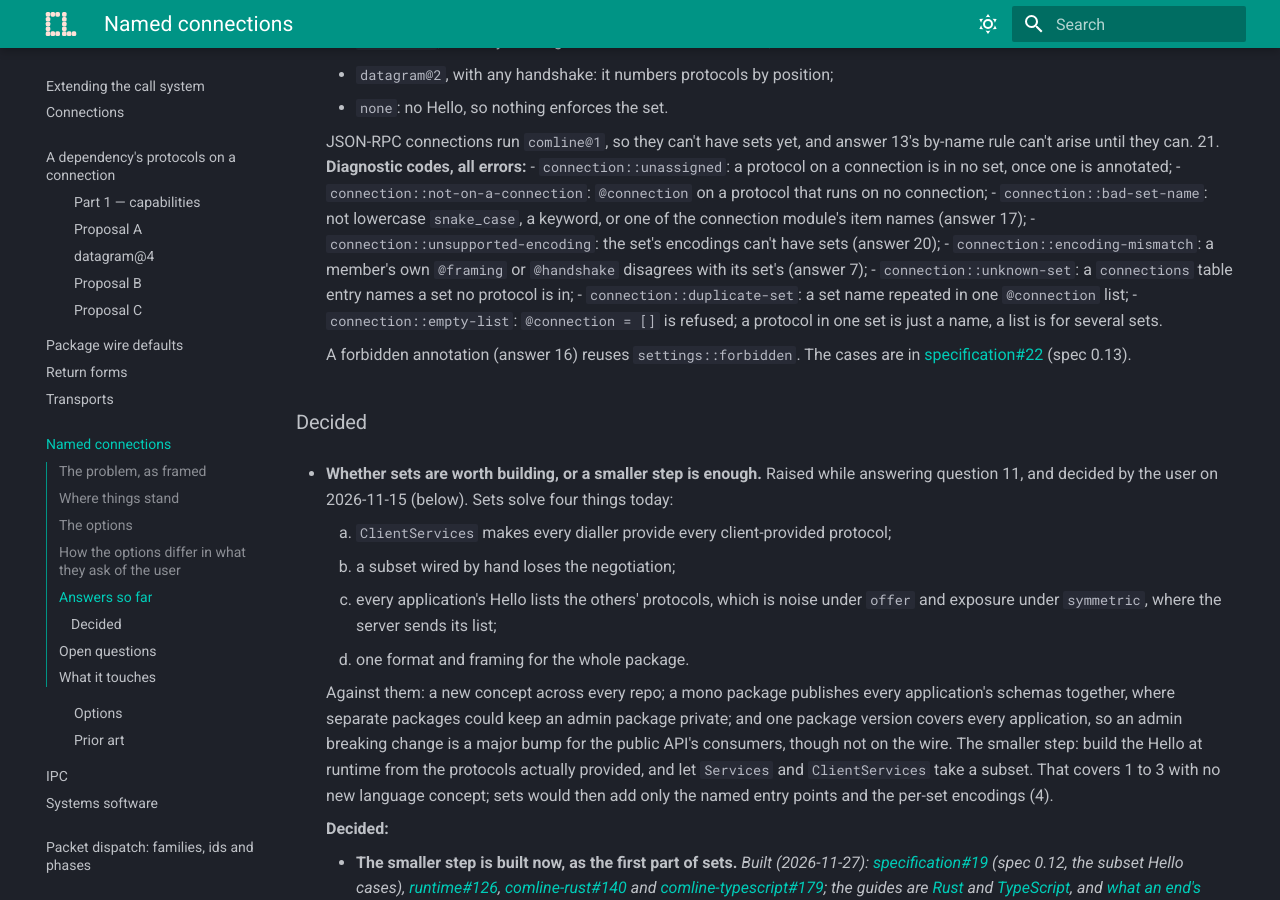
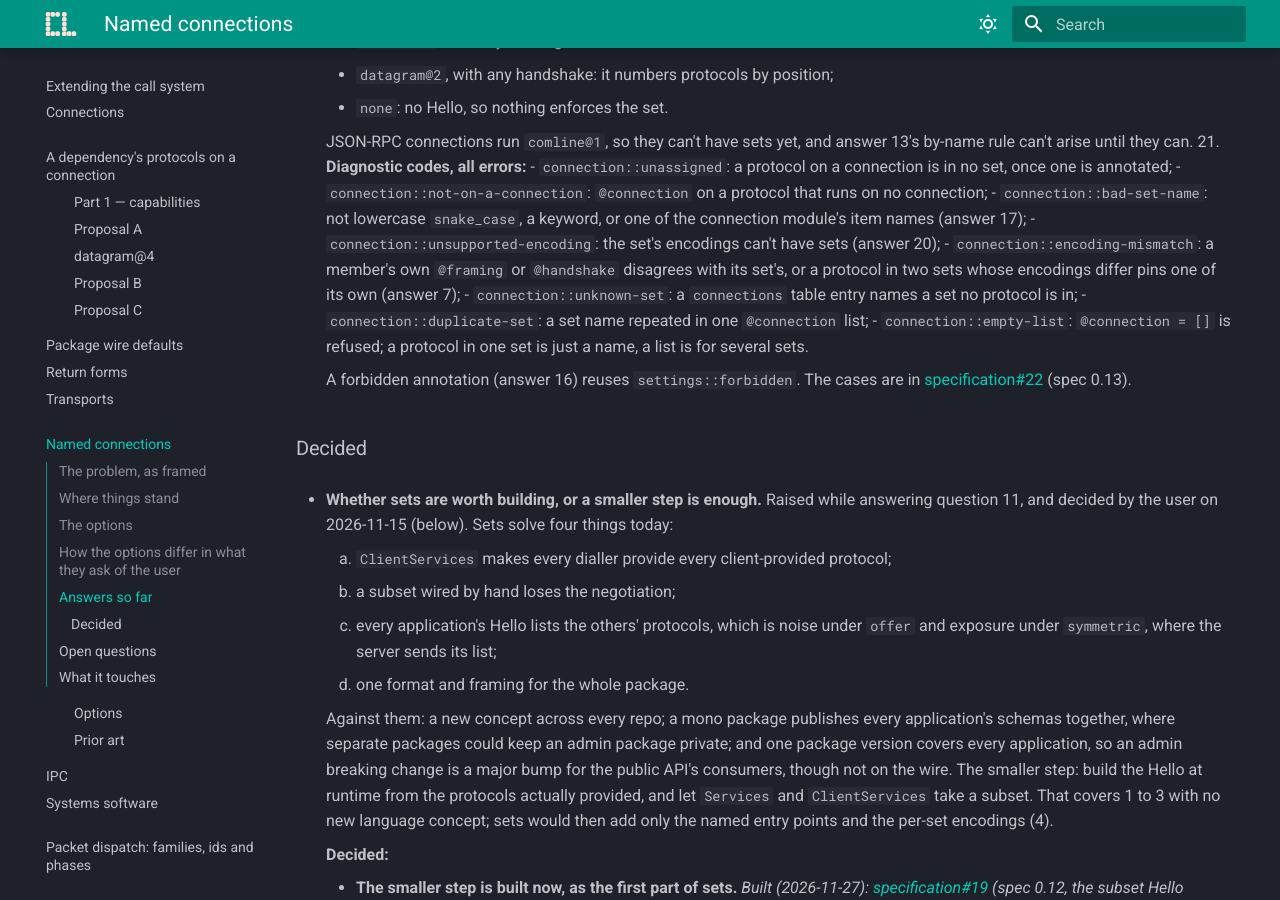
Before and after one commit to ComlineProject/docs, an MkDocs documentation site: the page built from docs/docs/proposals/named-connections/index.md, in a window 1280 px wide and 900 px high, scrolled down 5397 px. Built offline with MkDocs 1.6.1 and Material for MkDocs 9.7.7, drawn with Linux system fonts in a browser that asks for light colours; the version menu is left out.

Commit message:
encoding-mismatch also covers a protocol in two sets pinning its own

```diff
--- a/docs/docs/proposals/named-connections/index.md
+++ b/docs/docs/proposals/named-connections/index.md
@@ -264,7 +264,8 @@ Given on 2026-11-27, when sets were taken up:
       connection module's item names (answer 17);
     - `connection::unsupported-encoding`: the set's encodings can't have sets (answer 20);
     - `connection::encoding-mismatch`: a member's own `@framing` or `@handshake` disagrees with
-      its set's (answer 7);
+      its set's, or a protocol in two sets whose encodings differ pins one of its own
+      (answer 7);
     - `connection::unknown-set`: a `connections` table entry names a set no protocol is in;
     - `connection::duplicate-set`: a set name repeated in one `@connection` list;
     - `connection::empty-list`: `@connection = []` is refused; a protocol in one set is just a
```
